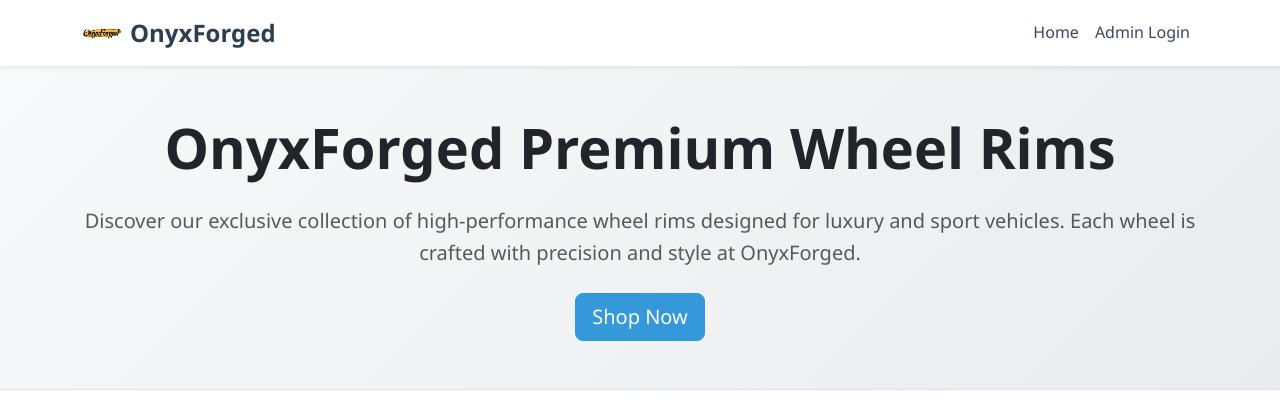
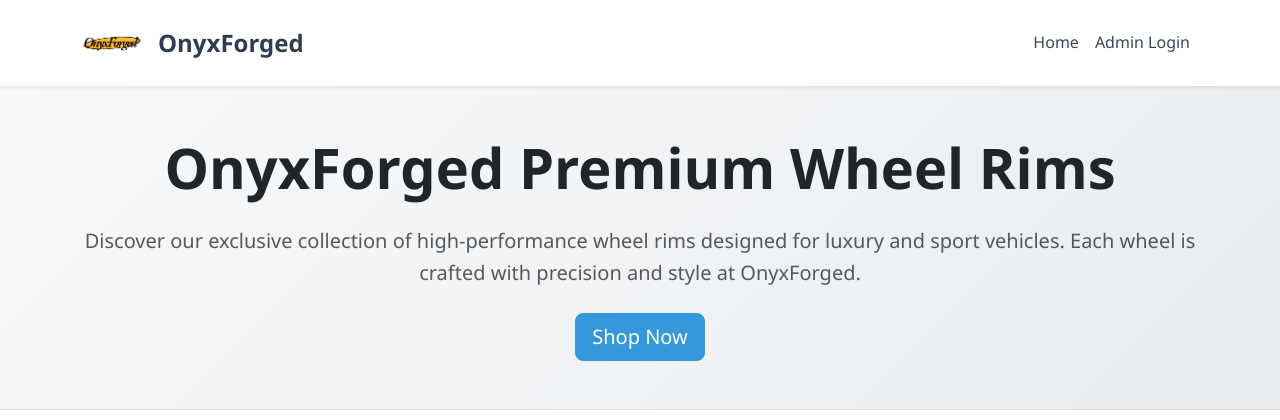
Before and after one commit to deepbasak/WheelPro, a Flask app: page / in a window 1280 px wide. Shown: the top 420 px of the page. Run offline with Flask 3, Linux system fonts and the light colour scheme; data comes from the database, SQL or seed files in the repository; some libraries are stand-ins or nearby versions.

Commit message:
Improve the website's logo so it is more prominent and visually appealing
Increase the logo's height from 40px to 60px and adjust the font size in `templates/base.html`.

Replit-Commit-Author: Agent
Replit-Commit-Session-Id: 25048640-87ee-4f14-8e58-eeda47af89bb
Replit-Commit-Screenshot-Url: https://storage.googleapis.com/screenshot-production-us-central1/cb7ae697-94f5-4f18-b82d-ed7dc0bac039/c2b9eb87-f9d1-4743-aa7b-6470fc405b75.jpg

```diff
--- a/templates/base.html
+++ b/templates/base.html
@@ -23,8 +23,8 @@
     <nav class="navbar navbar-expand-lg navbar-light bg-white shadow-sm">
         <div class="container">
             <a class="navbar-brand fw-bold d-flex align-items-center" href="{{ url_for('index') }}">
-                <img src="{{ url_for('static', filename='images/logo.png') }}" alt="OnyxForged" style="height: 40px;" class="me-2">
-                OnyxForged
+                <img src="{{ url_for('static', filename='images/logo.png') }}" alt="OnyxForged" style="height: 60px;" class="me-3">
+                <span style="font-size: 1.5rem;">OnyxForged</span>
             </a>
 
             <button class="navbar-toggler" type="button" data-bs-toggle="collapse" data-bs-target="#navbarNav">
```
